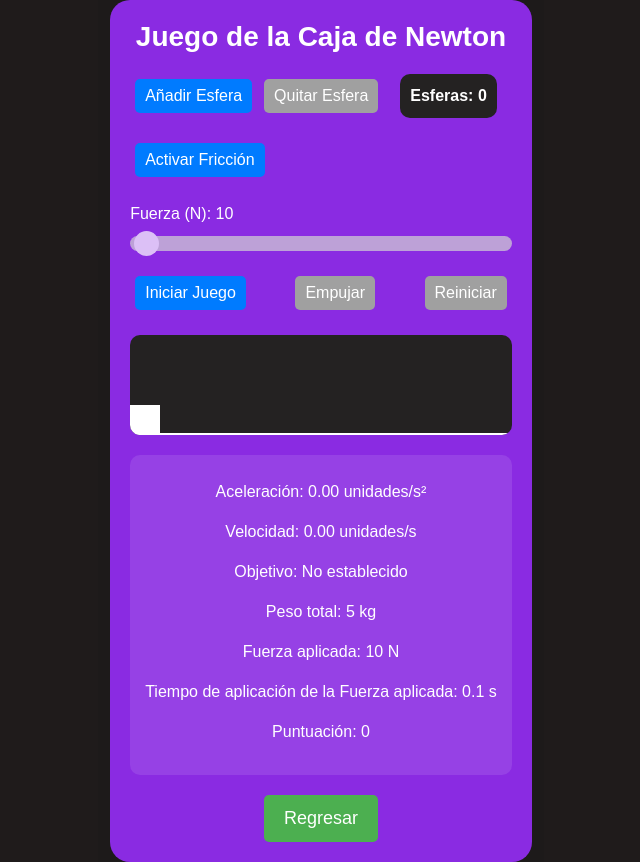
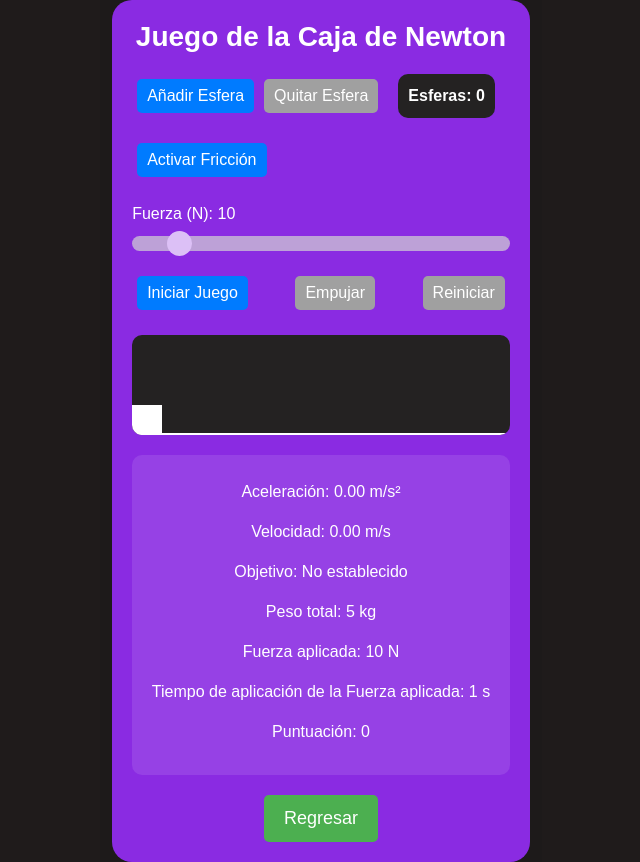
Before and after one commit to davidmurati/JuegoFisica, a React (Vite) app: page /Juego4 in a window 1280 px wide. Shown: the whole page, without its empty margins (319-959 px from the left). Built offline with nearby package versions, Linux system fonts and the light colour scheme.

Commit message:
10 commit appJuegoBBFisica

```diff
--- a/src/component/Juego4/Juego4.jsx
+++ b/src/component/Juego4/Juego4.jsx
@@ -18,7 +18,7 @@ const NewtonBoxGame = () => {
   const GRAVITY = 9.8;
   const FIELD_LENGTH = 380;
   const BOX_WIDTH = 30;
-  const Tiempo = 0.1;
+  const Tiempo = 1;
 
   useEffect(() => {
     let timeInterval;
@@ -131,8 +131,8 @@ const NewtonBoxGame = () => {
           type="range"
           value={force}
           onChange={(e) => setForce(parseInt(e.target.value))}
-          max={1010}
-          step={50}
+          max={100}
+          step={5}
           className="force-slider"
           disabled={gameState === 'moving'}
         />
@@ -163,12 +163,12 @@ const NewtonBoxGame = () => {
         )}
       </div>
       <div className="status">
-        <p>Aceleración: {aceleracion.toFixed(2)} unidades/s²</p>
-        <p>Velocidad: {velocity.toFixed(2)} unidades/s</p>
+        <p>Aceleración: {aceleracion.toFixed(2)} m/s²</p>
+        <p>Velocidad: {velocity.toFixed(2)} m/s</p>
         <p>Objetivo: {target !== null ? `${target} Distancia` : 'No establecido'}</p>
         <p>Peso total: {5 + spheres * 10} kg</p>
         <p>Fuerza aplicada: {force} N</p>
-        <p>Tiempo de aplicación de la Fuerza aplicada: 0.1 s</p>
+        <p>Tiempo de aplicación de la Fuerza aplicada: 1 s</p>
         <p>Puntuación: {score}</p>
       </div>
       {message && (
```
